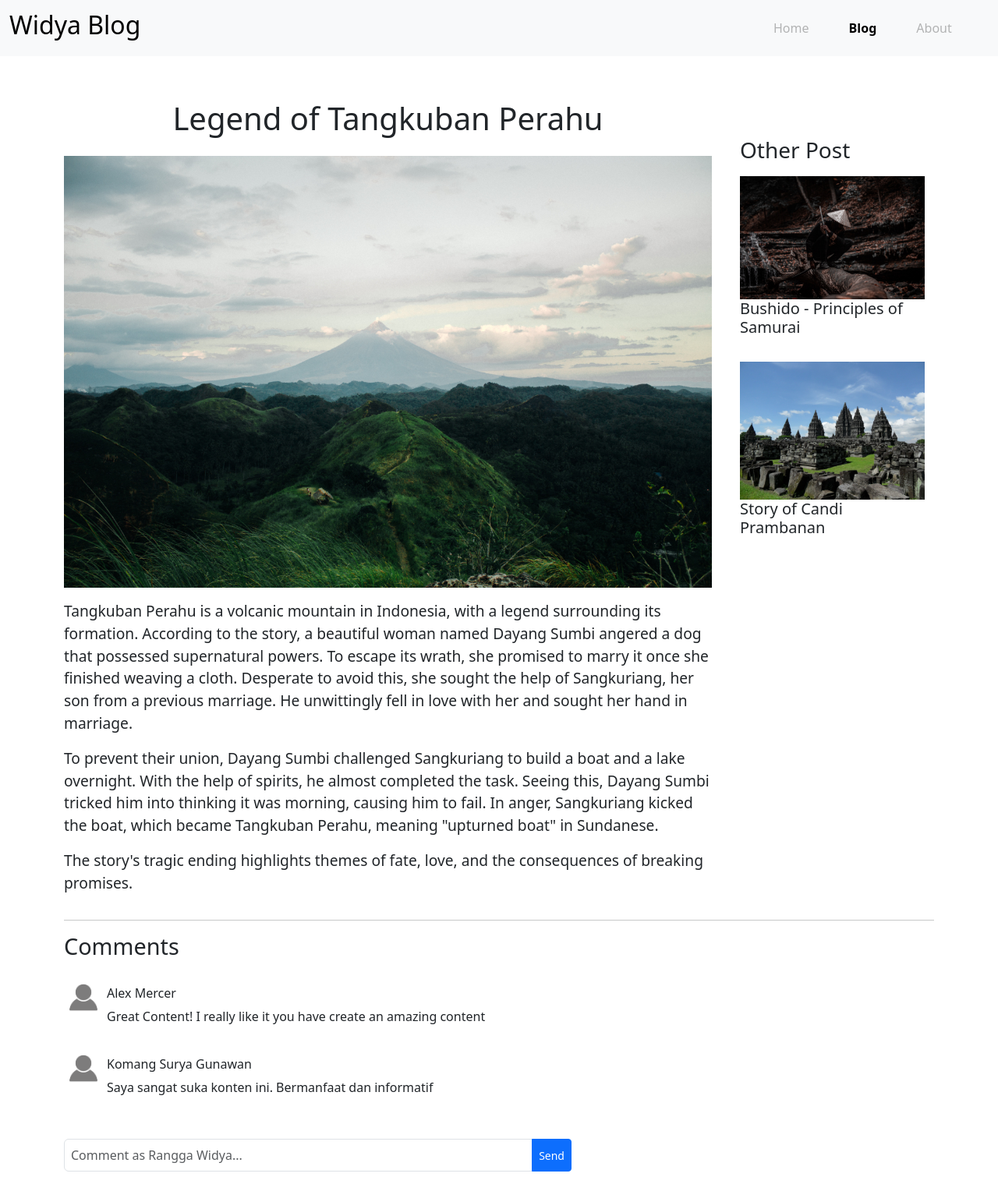
After one commit to WidyaX1900/widyablog, a CodeIgniter app: page /widyablog/index.php/blog/single in a window 1280 px wide. The commit adds this page. Shown: the whole page at 78% size. Run offline with CodeIgniter, Linux system fonts and the light colour scheme.

Commit message:
Create Single Post Page

```diff
--- a/application/controllers/Blog.php
+++ b/application/controllers/Blog.php
@@ -11,4 +11,13 @@ class Blog extends CI_Controller
         $this->load->view('blog/index');
         $this->load->view('templates/footer');
     }
+
+    public function single()
+    {
+        $data['title'] = 'Single Page';
+        $data['page'] = 'blog';
+        $this->load->view('templates/header', $data);
+        $this->load->view('blog/single');
+        $this->load->view('templates/footer');
+    }
 }
--- /dev/null
+++ b/application/views/blog/single.php
@@ -0,0 +1,87 @@
+<section class="container single-content">
+    <section class="row">
+
+        <section class="col-lg-9 content">
+            <header>
+                <h1 class="text-center">Legend of Tangkuban Perahu</h1>
+            </header>
+            <div class="single-thumbnail mt-4">
+                <img src="<?= base_url('assets/'); ?>img/mount.jpg" alt="thumbnail">
+            </div>
+            <div class="content-description mt-3">
+                <p>
+                    Tangkuban Perahu is a volcanic mountain in Indonesia, with a legend surrounding its formation. According to the story, a beautiful woman named Dayang Sumbi angered a dog that possessed supernatural powers. To escape its wrath, she promised to marry it once she finished weaving a cloth. Desperate to avoid this, she sought the help of Sangkuriang, her son from a previous marriage. He unwittingly fell in love with her and sought her hand in marriage.
+                </p>
+
+                <p>
+                    To prevent their union, Dayang Sumbi challenged Sangkuriang to build a boat and a lake overnight. With the help of spirits, he almost completed the task. Seeing this, Dayang Sumbi tricked him into thinking it was morning, causing him to fail. In anger, Sangkuriang kicked the boat, which became Tangkuban Perahu, meaning "upturned boat" in Sundanese.
+                </p>
+
+                <p>
+                    The story's tragic ending highlights themes of fate, love, and the consequences of breaking promises.
+                </p>
+            </div>
+        </section>
+        <section class="col-lg-3 suggested-post mt-5 px-4">
+            <header>
+                <h3>Other Post</h3>
+            </header>
+            <div class="row single-card mt-3">
+                <div class="col-lg-12 blog-post mb-4">
+                    <div class="thumbnail">
+                        <img src="<?= base_url('assets/'); ?>img/samurai.jpg" alt="thumbnail">
+                    </div>
+                    <a href="" class="text-decoration-none text-dark">
+                        <header>
+                            <h5>Bushido - Principles of Samurai</h5>
+                        </header>
+                    </a>
+                </div>
+                <div class="col-lg-12 blog-post mb-4">
+                    <div class="thumbnail">
+                        <img src="<?= base_url('assets/'); ?>img/prambanan.jpg" alt="thumbnail">
+                    </div>
+                    <a href="" class="text-decoration-none text-dark">
+                        <header>
+                            <h5>Story of Candi Prambanan</h5>
+                        </header>
+                    </a>
+                </div>
+            </div>
+        </section>
+    </section>
+    <hr>
+    <section class="single-comment">
+        <header class="mb-4">
+            <h5>Comments</h5>
+        </header>
+        <div class=" row user-comment mb-4">
+            <div class="col-lg-1">
+                <img src="<?= base_url('assets/'); ?>img/default.png" alt="default profile" width="50px">
+            </div>
+            <div class="col-lg-7 username">
+                <h6>Alex Mercer</h6>
+                <div class="comment-desc">
+                    <p>Great Content! I really like it you have create an amazing content</p>
+                </div>
+            </div>
+        </div>
+        <div class=" row user-comment mb-4">
+            <div class="col-lg-1">
+                <img src="<?= base_url('assets/'); ?>img/default.png" alt="default profile" width="50px">
+            </div>
+            <div class="col-lg-7 username">
+                <h6>Komang Surya Gunawan</h6>
+                <div class="comment-desc">
+                    <p>Saya sangat suka konten ini. Bermanfaat dan informatif</p>
+                </div>
+            </div>
+        </div>
+        <form action="" method="post" class="mt-5 col-lg-7">
+            <div class="input-group mb-3">
+                <input type="text" class="form-control p-2" placeholder="Comment as Rangga Widya..." aria-label="Recipient's username" aria-describedby="basic-addon2">
+                <button type="submit" class="btn btn-primary btn-sm" id="basic-addon2">Send</button>
+            </div>
+        </form>
+    </section>
+</section>
--- a/application/views/templates/header.php
+++ b/application/views/templates/header.php
@@ -10,6 +10,7 @@
     <link rel="stylesheet" href="https://fonts.googleapis.com/css2?family=Material+Symbols+Outlined:opsz,wght,FILL,GRAD@20..48,100..700,0..1,-50..200" />
     <link rel="stylesheet" href="<?= base_url('assets/'); ?>addcss/navbar.css">
     <link rel="stylesheet" href="<?= base_url('assets/'); ?>addcss/blog.css">
+    <link rel="stylesheet" href="<?= base_url('assets/'); ?>addcss/single.css">
 </head>
 
 <body>
--- /dev/null
+++ b/assets/addcss/single.css
@@ -0,0 +1,31 @@
+.single-content {
+	margin-top: 10%;
+}
+
+.single-content .single-thumbnail {
+	width: 100%;
+}
+
+.single-content .single-thumbnail img {
+	width: 100%;
+}
+
+.single-content .content .content-description p {
+	font-size: 1.2rem;
+}
+
+.single-content .suggested-post .single-card .blog-post .thumbnail {
+	width: 100%;
+}
+
+.single-content .suggested-post .single-card .blog-post .thumbnail img {
+	width: 100%;
+}
+
+.single-content .single-comment .username {
+	transform: translate(-40px, 10px);
+}
+
+.single-content .single-comment h5 {
+	font-size: 1.8rem;
+}
```
Also changed, not shown: application/views/blog/index.php (+6 -4 lines), assets/img/default.png (added).
